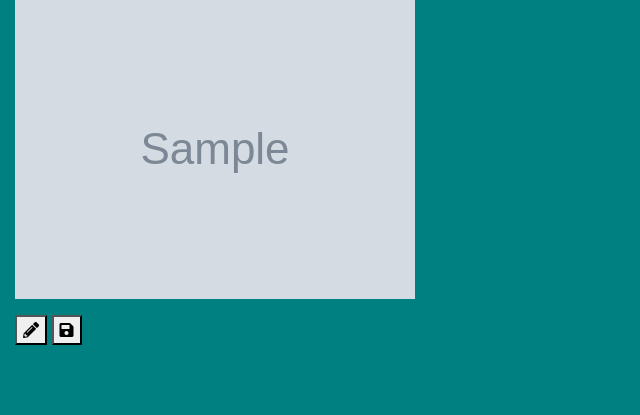
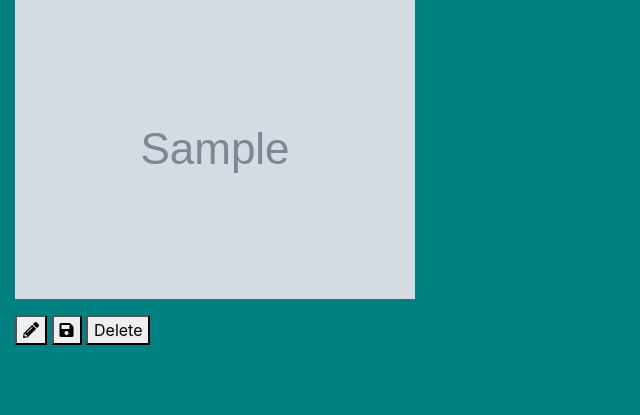
Before and after one commit to CurtainUp/deja-view, a Django app: page /deja_results/1 in a window 1280 px wide. Shown: the part 97-512 px from the top of the page, without its empty margins (0-640 px from the left). Run offline with Django 3.2, Linux system fonts and the light colour scheme; a user stored in the database is signed in; tables that the repository leaves empty hold one stand-in row (values such as "Sample post"); grey boxes marked "Sample" are stand-in pictures; data that the repository does not hold is empty; parts of the project's set-up code (start-up, migrations or seed data) failed here and were passed over; some libraries are stand-ins or nearby versions.

Commit message:
added delete to deja_results

```diff
--- a/deja/templates/deja_results.html
+++ b/deja/templates/deja_results.html
@@ -28,6 +28,7 @@
 {% csrf_token %}
 <button type="submit" name="note" value="note"><i class="fas fa-pencil-alt"></i></button>
 <button type="submit" name="save_deja" value="save_deja"><i class="fas fa-save"></i></i></button>
+<button type="submit" name="delete" value={{deja_id}}>Delete</button>
 </form>
 
 {% endblock content %}
--- a/deja/views.py
+++ b/deja/views.py
@@ -163,9 +163,16 @@ def deja_results(request, deja_id):
                     print("Deja saved!")
                 return render(request, "index.html")
 
+        elif request.POST.get('delete'):
+            deja_id = request.POST['delete']
+            deja = Deja.objects.get(pk=deja_id)
+            deja.delete()
+            messages.success(request, "Deja Deleted!")
+            return render(request, "index.html")
+
     else:
 
-        return render(request, "deja_results.html", {'results': results, 'uploaded_img': uploaded_img})
+        return render(request, "deja_results.html", {'results': results, 'uploaded_img': uploaded_img, 'deja_id': deja_id})
 
 @login_required
 def note(request, deja_id):
@@ -216,7 +223,7 @@ def history(request):
         if request.POST.get('deja'):
             deja_id = request.POST['deja']
             return HttpResponseRedirect(reverse("deja:deja_results", args=(deja_id,)))
-        if request.POST.get('delete'):
+        elif request.POST.get('delete'):
             deja_id = request.POST['delete']
             deja = Deja.objects.get(pk=deja_id)
             deja.delete()
```
